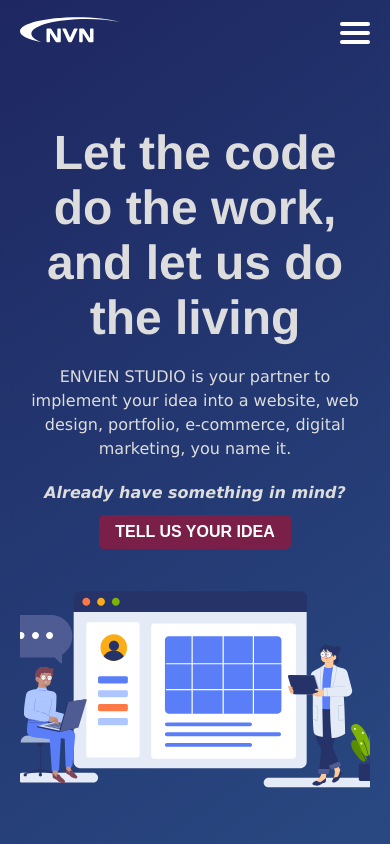
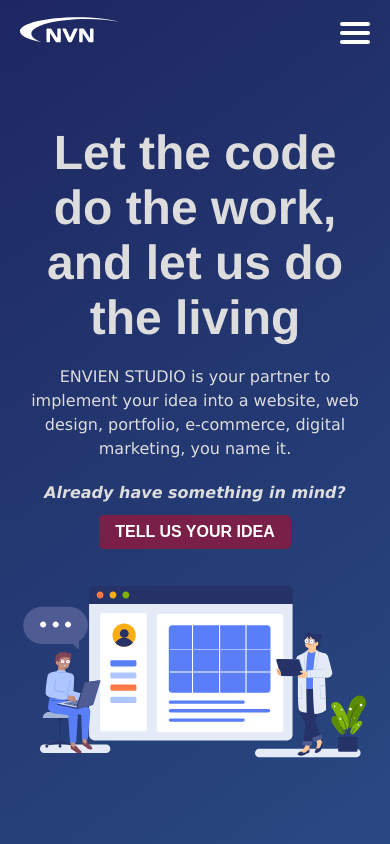
Before and after one commit to novrandobilly/envien-studio, a Next.js app: page / in a window 390 px wide. Shown: the top 844 px of the page. Built offline with nearby package versions, Linux system fonts and the light colour scheme.

Commit message:
Fix image min width on mobile screen

```diff
--- a/pages/homepage.module.scss
+++ b/pages/homepage.module.scss
@@ -442,6 +442,11 @@
         font-size: 1.5rem;
       }
     }
+    .welcome-board-header {
+      img {
+        min-width: 300px;
+      }
+    }
   }
   .our-services {
     h1 {
```
